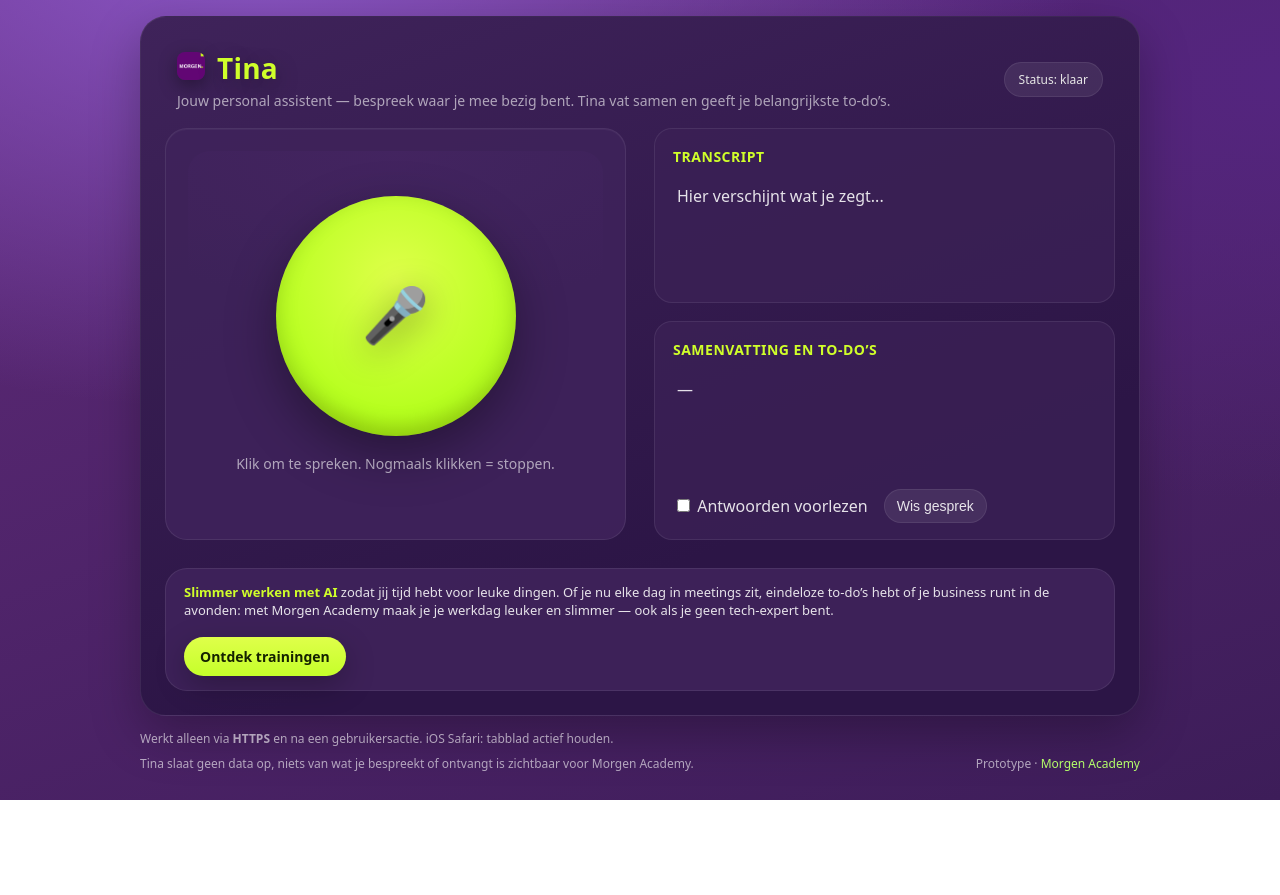
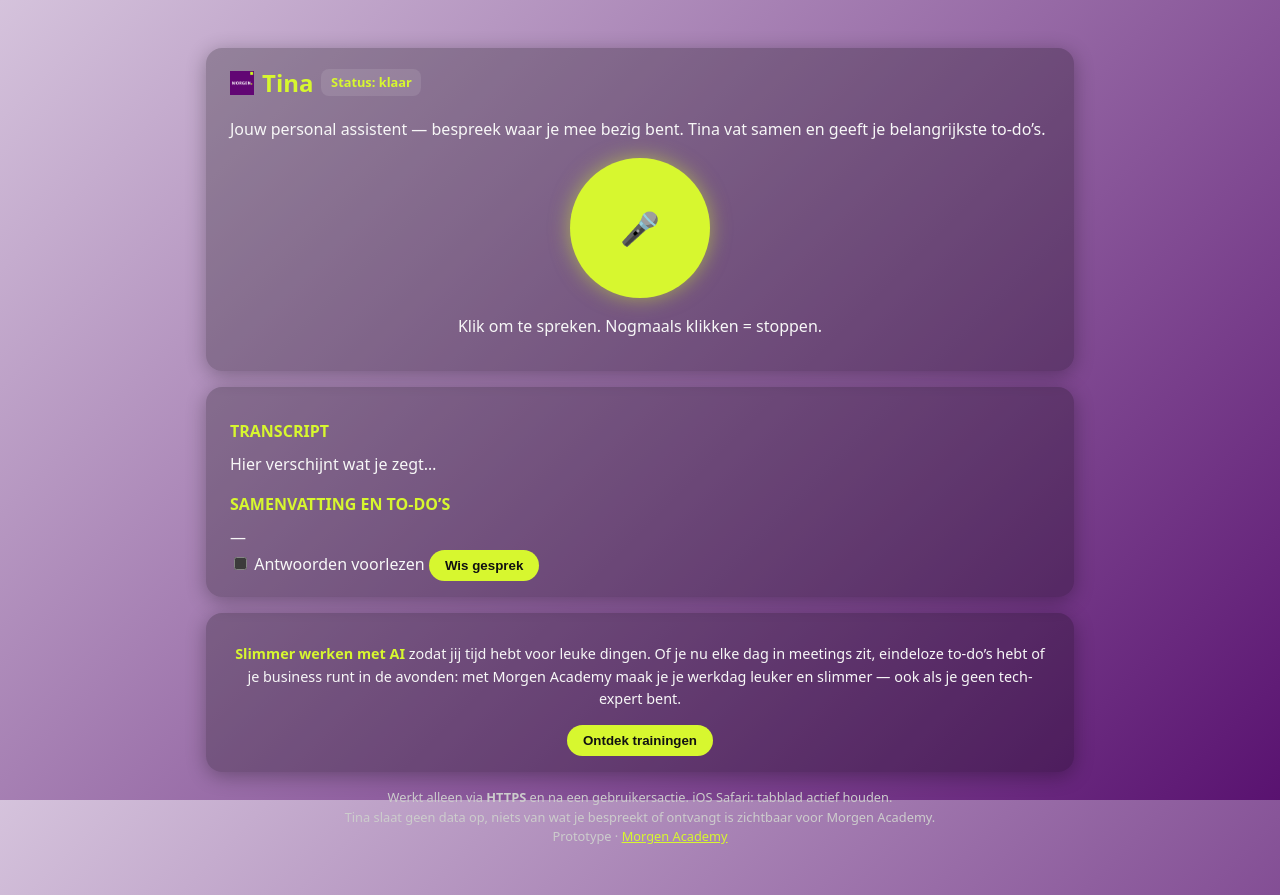
Before and after one commit to harmenvanheist-dotcom/Tina-voice, a plain HTML site: page index.html in a window 1280 px wide. Both pictures are taken after a click on the button "Wis gesprek". Before the commit the page ends 800 px from the top, so only its background shows below. Drawn offline with Linux system fonts and the light colour scheme.

Commit message:
Update index.html

```diff
--- a/index.html
+++ b/index.html
@@ -2,339 +2,156 @@
 <html lang="nl">
 <head>
   <meta charset="utf-8" />
-  <meta name="viewport" content="width=device-width, initial-scale=1" />
-  <title>Tina – Voice assistent</title>
-  <meta name="color-scheme" content="dark light">
+  <meta name="viewport" content="width=device-width, initial-scale=1, viewport-fit=cover" />
+  <title>Tina · Voice Assistant · Morgen Academy</title>
+  <meta name="description" content="Nederlandstalige voice interface met native microfoon-toegang." />
+  <link rel="icon" href="logo.png">
   <style>
-    :root{
-      --bg1:#5f2a79;          /* gradient paars */
-      --bg2:#3d1d59;
-      --card:#3f235aee;
-      --cardSoft:#3b2155cc;
-      --border:rgba(255,255,255,.08);
-      --text:#ffffffde;
-      --muted:#ffffff99;
-      --brand:#d0ff2a;        /* lime */
-      --brandText:#152200;
-      --shadow:0 18px 50px rgba(0,0,0,.28);
-      --radius:22px;
-      --radiusLg:26px;
-      --gap:28px;
-      --maxW:1000px;
+    :root { color-scheme: dark; }
+    * { box-sizing: border-box; }
+    body {
+      margin: 0;
+      font: 16px/1.55 system-ui, -apple-system, "Segoe UI", Roboto, Inter, Arial, sans-serif;
+      background: linear-gradient(135deg, #D5C3DC 0%, #591270 100%) fixed;
+      color: #f7f7f7;
     }
-    *{box-sizing:border-box}
-    html,body{height:100%}
-    body{
-      margin:0; font-family: ui-sans-serif, system-ui, -apple-system, Segoe UI, Roboto, Helvetica, Arial;
-      color:var(--text);
-      background: radial-gradient(1200px 700px at 20% -10%, #8d58c9 0%, transparent 70%),
-                  radial-gradient(1200px 700px at 100% 10%, #54257f 0%, transparent 60%),
-                  linear-gradient(160deg,var(--bg1),var(--bg2));
-      min-height:100%;
-      -webkit-font-smoothing:antialiased;
-      padding: max(16px, env(safe-area-inset-top)) max(16px, env(safe-area-inset-right)) max(24px, env(safe-area-inset-bottom)) max(16px, env(safe-area-inset-left));
+    .container { max-width: 900px; margin: 2rem auto; padding: 1rem; }
+    .card {
+      background: rgba(0,0,0,0.25);
+      border-radius: 1rem;
+      padding: 1rem 1.5rem;
+      margin-bottom: 1rem;
+      box-shadow: 0 4px 20px rgba(0,0,0,0.3);
     }
-
-    /* Shell */
-    .wrap{max-width:var(--maxW); margin:0 auto}
-    .panel{
-      background:linear-gradient(160deg,#3f235a,#2c1546 70%);
-      border:1px solid var(--border);
-      box-shadow:var(--shadow);
-      border-radius:var(--radiusLg);
-      padding:24px;
+    h1 { font-size: 1.5rem; margin: 0; color: #d7f72f; display: flex; align-items: center; gap: .5rem; }
+    h2 { font-size: 1rem; margin: 1rem 0 .5rem; color: #d7f72f; text-transform: uppercase; }
+    button {
+      border: none;
+      background: #d7f72f;
+      color: #111;
+      font-weight: 600;
+      padding: .5rem 1rem;
+      border-radius: 999px;
+      cursor: pointer;
     }
-    .top{
-      display:flex; align-items:center; justify-content:space-between;
-      gap:12px; padding:8px 12px 0 12px;
+    button:hover { filter: brightness(0.9); }
+    .mic-btn {
+      display: block;
+      margin: 1rem auto;
+      font-size: 2rem;
+      width: 140px; height: 140px;
+      border-radius: 50%;
+      background: #d7f72f;
+      display: flex; align-items: center; justify-content: center;
+      cursor: pointer;
+      box-shadow: 0 0 20px rgba(215, 247, 47, 0.5);
     }
-    .brand{
-      display:flex; align-items:center; gap:12px;
-    }
-    .brand img{
-      width:28px; height:28px; border-radius:8px; box-shadow:0 6px 18px rgba(0,0,0,.35);
-    }
-    .brand a{ color:var(--text); text-decoration:none }
-    .title{
-      font-size:28px; font-weight:800; letter-spacing:.2px;
-      color:var(--brand);
-      text-shadow:0 6px 22px rgba(0,0,0,.35);
-    }
-    .subtitle{
-      margin-top:4px; color:var(--muted); font-size:14px;
-    }
-    .status{
-      background:rgba(255,255,255,.08); border:1px solid var(--border);
-      color:#e6e6e6; border-radius:999px; padding:8px 14px; font-size:12px;
-    }
-
-    /* 2-koloms canvas (zoals de oudere layout) */
-    .grid{
-      display:grid; grid-template-columns: 1fr 1fr; gap:var(--gap);
-      margin-top:18px;
-    }
-    .card{
-      background:var(--card);
-      border:1px solid var(--border);
-      border-radius:var(--radius);
-      padding:22px;
-      box-shadow: inset 0 1px 0 rgba(255,255,255,.04);
-    }
-
-    /* Mic block links */
-    .micWrap{
-      display:flex; flex-direction:column; align-items:center; justify-content:center;
-      gap:18px; height:100%;
-      background: radial-gradient(600px 260px at 50% 0%, #4a276a66 0%, transparent 60%);
-      border-radius:var(--radius);
-    }
-    .micBtn{
-      width:240px; height:240px; border-radius:50%;
-      display:grid; place-items:center;
-      background: radial-gradient(circle at 50% 35%, #dfff4a, #b6ff1e 68%, #9be000 100%);
-      box-shadow: 0 18px 50px rgba(0,0,0,.35), inset 0 -8px 22px rgba(0,0,0,.18);
-      border:none; cursor:pointer; transition: transform .06s ease;
-    }
-    .micBtn:active{ transform: scale(.98) }
-    .micIcon{ font-size:54px; filter: drop-shadow(0 8px 18px rgba(0,0,0,.35)); }
-    .hint{ color:var(--muted); font-size:14px; }
-
-    /* Rechter contentcard met transcript + antwoord onder elkaar */
-    .rightCol{ display:flex; flex-direction:column; gap:18px; }
-    .section{
-      background:var(--cardSoft);
-      border:1px solid var(--border);
-      border-radius:18px;
-      padding:18px 18px 16px;
-    }
-    .h{
-      color:var(--brand); font-size:14px; font-weight:800; letter-spacing:.5px; margin:0 0 10px;
-    }
-    .box{
-      min-height:110px; border-radius:14px; padding:8px 4px 12px;
-      color:var(--text); font-size:16px; line-height:1.6;
-    }
-    .controls{
-      margin-top:10px; display:flex; align-items:center; gap:16px; flex-wrap:wrap;
-    }
-    .chk{ accent-color:var(--brand); }
-    .ghost{
-      background: rgba(255,255,255,.08);
-      color:var(--text);
-      border:1px solid var(--border);
-      border-radius:999px;
-      padding:8px 12px;
-      font-size:14px;
-      cursor:pointer;
-    }
-    .ghost:hover{ background: rgba(255,255,255,.12) }
-
-    /* Promo blok (kleiner & subtieler) */
-    .promo{
-      margin-top:var(--gap);
-      background:var(--card);
-      border:1px solid var(--border);
-      border-radius:var(--radius);
-      padding:14px 18px;
-      display:flex; align-items:center; justify-content:space-between; gap:18px; flex-wrap:wrap;
-    }
-    .promoText{
-      font-size:13px; color:var(--text);
-    }
-    .promoText .hi{ color:var(--brand); font-weight:800 }
-    .cta{
-      border:none; cursor:pointer;
-      background:linear-gradient(180deg, #dfff4a, #c5ff2a);
-      color:var(--brandText); font-weight:700;
-      border-radius:999px; padding:10px 16px; box-shadow:0 10px 30px rgba(0,0,0,.25);
-      text-decoration:none; display:inline-block; font-size:14px;
-    }
-
-    /* Footer */
-    footer{
-      max-width:var(--maxW); margin:14px auto 0; color:var(--muted); font-size:12px;
-      display:flex; gap:8px; flex-wrap:wrap; align-items:center; justify-content:space-between;
-    }
-    footer a{ color:#b4ff6a; text-decoration:none }
-
-    /* Mobile */
-    @media (max-width: 820px){
-      .grid{ grid-template-columns:1fr; }
-      .micBtn{ width:56vw; height:56vw; max-width:360px; max-height:360px; }
-      .wrap{ padding-top: max(6px, env(safe-area-inset-top)); }
-      .panel{ padding:18px; }
-      .promo{ align-items:flex-start }
-      .subtitle{ line-height:1.4 }
-    }
+    .mic-btn:hover { transform: scale(1.05); }
+    .footer-note { font-size: 0.8rem; color: #ccc; margin-top: 1rem; text-align: center; }
+    .promo { font-size: 0.9rem; text-align: center; }
+    .promo strong { color: #d7f72f; }
+    .status { float: right; font-size: 0.8rem; background: rgba(255,255,255,0.1); padding: .2rem .6rem; border-radius: .5rem; }
   </style>
 </head>
 <body>
-  <div class="wrap">
-    <div class="panel">
-      <div class="top">
-        <div>
-          <div class="brand">
-            <a href="https://morgenacademy.nl" target="_blank" rel="noopener">
-              <img src="./logo.png" alt="Morgen Academy">
-            </a>
-            <div class="title">Tina</div>
-          </div>
-          <div class="subtitle">Jouw personal assistent — bespreek waar je mee bezig bent. Tina vat samen en geeft je belangrijkste to-do’s.</div>
-        </div>
-        <div class="status" id="status">Status: klaar</div>
-      </div>
-
-      <div class="grid">
-        <!-- LEFT: Mic -->
-        <div class="card">
-          <div class="micWrap">
-            <button id="micBtn" class="micBtn" aria-label="Spreken starten of stoppen">
-              <span class="micIcon">🎤</span>
-            </button>
-            <div class="hint">Klik om te spreken. Nogmaals klikken = stoppen.</div>
-          </div>
-        </div>
-
-        <!-- RIGHT: Transcript + Answer (onder elkaar) -->
-        <div class="rightCol">
-          <div class="section">
-            <p class="h">TRANSCRIPT</p>
-            <div id="transcript" class="box">Hier verschijnt wat je zegt...</div>
-          </div>
-
-          <div class="section">
-            <p class="h">SAMENVATTING EN TO-DO’S</p>
-            <div id="answer" class="box">—</div>
-            <div class="controls">
-              <label><input id="ttsToggle" class="chk" type="checkbox"> Antwoorden voorlezen</label>
-              <button id="clearBtn" class="ghost" type="button">Wis gesprek</button>
-            </div>
-          </div>
-        </div>
-      </div>
-
-      <!-- Promo (kleiner) -->
-      <div class="promo">
-        <div class="promoText">
-          <span class="hi">Slimmer werken met AI</span> zodat jij tijd hebt voor leuke dingen. Of je nu elke dag in meetings zit, eindeloze to-do’s hebt of je business runt in de avonden: met Morgen Academy maak je je werkdag leuker en slimmer — ook als je geen tech-expert bent.
-        </div>
-        <a class="cta" href="https://morgenacademy.nl" target="_blank" rel="noopener">Ontdek trainingen</a>
-      </div>
+  <div class="container">
+    <div class="card">
+      <h1><img src="logo.png" alt="Morgen Academy" style="height:24px;"> Tina <span id="status" class="status">Status: klaar</span></h1>
+      <p>Jouw personal assistent — bespreek waar je mee bezig bent. Tina vat samen en geeft je belangrijkste to-do’s.</p>
+      <div class="mic-btn" id="micBtn">🎤</div>
+      <p style="text-align:center;">Klik om te spreken. Nogmaals klikken = stoppen.</p>
     </div>
 
-    <footer>
-      <div>Werkt alleen via <strong>HTTPS</strong> en na een gebruikersactie. iOS Safari: tabblad actief houden.</div>
-      <div>Tina slaat geen data op, niets van wat je bespreekt of ontvangt is zichtbaar voor Morgen Academy.</div>
-      <div>Prototype · <a href="https://morgenacademy.nl" target="_blank" rel="noopener">Morgen Academy</a></div>
-    </footer>
+    <div class="card">
+      <h2>Transcript</h2>
+      <div id="transcript">Hier verschijnt wat je zegt…</div>
+      <h2>Samenvatting en To-Do’s</h2>
+      <div id="output">—</div>
+      <label><input type="checkbox" id="speakToggle"> Antwoorden voorlezen</label>
+      <button id="clearBtn">Wis gesprek</button>
+    </div>
+
+    <div class="card promo">
+      <p><strong>Slimmer werken met AI</strong> zodat jij tijd hebt voor leuke dingen. Of je nu elke dag in meetings zit, eindeloze to-do’s hebt of je business runt in de avonden: met Morgen Academy maak je je werkdag leuker en slimmer — ook als je geen tech-expert bent.</p>
+      <button onclick="window.open('https://morgenacademy.nl','_blank')">Ontdek trainingen</button>
+    </div>
+
+    <div class="footer-note">
+      Werkt alleen via <b>HTTPS</b> en na een gebruikersactie. iOS Safari: tabblad actief houden. <br>
+      Tina slaat geen data op, niets van wat je bespreekt of ontvangt is zichtbaar voor Morgen Academy. <br>
+      Prototype · <a href="https://morgenacademy.nl" target="_blank" style="color:#d7f72f;">Morgen Academy</a>
+    </div>
   </div>
 
   <script>
-    // --- Kleine helper UI ---
-    const $ = s => document.querySelector(s);
-    const statusEl = $('#status');
-    const ttsToggle = $('#ttsToggle');
-    const micBtn = $('#micBtn');
-    const transcriptEl = $('#transcript');
-    const answerEl = $('#answer');
-    const clearBtn = $('#clearBtn');
+    const ASK_TINA_ENDPOINT =
+      (location.hostname === 'tina.morgenacademy.nl')
+        ? '/.netlify/functions/ask-tina'
+        : 'https://tina.morgenacademy.nl/.netlify/functions/ask-tina';
 
-    // Gespreksgeschiedenis voor “doorpraten”
-    let history = []; //  {role:'user'|'assistant', content:string}[]
-    let speaking = false;
+    const micBtn = document.getElementById('micBtn');
+    const transcriptEl = document.getElementById('transcript');
+    const outputEl = document.getElementById('output');
+    const statusEl = document.getElementById('status');
+    const clearBtn = document.getElementById('clearBtn');
+    const speakToggle = document.getElementById('speakToggle');
+    let recognition;
     let synth = window.speechSynthesis;
 
-    function setStatus(txt){ statusEl.textContent = 'Status: ' + txt; }
-    function speak(text){
-      if(!ttsToggle.checked || !('speechSynthesis' in window)) return;
-      if(speaking) synth.cancel();
-      const u = new SpeechSynthesisUtterance(text);
-      u.lang = 'nl-NL';
-      speaking = true;
-      u.onend = () => speaking = false;
-      synth.speak(u);
+    function speak(text) {
+      if (!speakToggle.checked) return;
+      const utter = new SpeechSynthesisUtterance(text);
+      utter.lang = 'nl-NL';
+      synth.speak(utter);
     }
 
-    // Web Speech API (browser) voor spraak-naar-tekst
-    const SR = window.SpeechRecognition || window.webkitSpeechRecognition;
-    let rec;
-    if(SR){
-      rec = new SR();
-      rec.lang = 'nl-NL';
-      rec.interimResults = true;
-      rec.continuous = true;
-      rec.maxAlternatives = 1;
-
-      let buffer = '';
-
-      rec.onstart = () => setStatus('luisteren…');
-      rec.onend = () => { setStatus('verwerken…'); if(buffer.trim()) sendToTina(buffer.trim()); buffer=''; };
-      rec.onerror = () => setStatus('fout');
-
-      rec.onresult = (evt)=>{
-        let interim = '';
-        for(let i = evt.resultIndex; i < evt.results.length; i++){
-          const res = evt.results[i];
-          (res.isFinal ? (buffer += res[0].transcript+' ') : (interim += res[0].transcript));
+    function startRecognition() {
+      recognition = new (window.SpeechRecognition || window.webkitSpeechRecognition)();
+      recognition.lang = 'nl-NL';
+      recognition.interimResults = true;
+      recognition.onresult = e => {
+        let txt = Array.from(e.results).map(r => r[0].transcript).join('');
+        transcriptEl.textContent = txt;
+        if (e.results[0].isFinal) {
+          callTina(txt);
         }
-        transcriptEl.textContent = (buffer + (interim ? (' '+interim) : '')).trim();
       };
-    } else {
-      micBtn.disabled = true;
-      transcriptEl.textContent = 'Je browser ondersteunt geen spraakherkenning.';
+      recognition.onerror = e => { statusEl.textContent = 'Status: fout'; };
+      recognition.onend = () => { statusEl.textContent = 'Status: klaar'; };
+      recognition.start();
+      statusEl.textContent = 'Status: luisteren…';
     }
 
-    micBtn.addEventListener('click', ()=>{
-      if(!rec) return;
-      if(statusEl.textContent.includes('luisteren')){ rec.stop(); }
-      else { transcriptEl.textContent = '…verwerken…'; answerEl.textContent = '—'; rec.start(); }
-    });
-
-    clearBtn.addEventListener('click', ()=>{
-      history = [];
-      transcriptEl.textContent = 'Hier verschijnt wat je zegt...';
-      answerEl.textContent = '—';
-      setStatus('klaar');
-      if(speaking) synth.cancel();
-    });
-
-    async function sendToTina(text){
-      try{
-        setStatus('verwerken…');
-        history.push({ role:'user', content:text });
-
-        const resp = await fetch('/.netlify/functions/ask-tina', {
-          method:'POST',
-          headers:{ 'Content-Type':'application/json' },
-          body: JSON.stringify({ input: text, history })
+    async function callTina(text) {
+      statusEl.textContent = 'Status: verwerken…';
+      try {
+        const resp = await fetch(ASK_TINA_ENDPOINT, {
+          method: 'POST',
+          headers: { 'Content-Type': 'application/json' },
+          body: JSON.stringify({ input: text })
         });
-
-        if(!resp.ok){
-          const err = await resp.text();
-          answerEl.textContent = 'Er ging iets mis bij het ophalen van het antwoord.';
-          console.error('OpenAI/Function error:', err);
-          setStatus('fout');
-          return;
-        }
-
         const data = await resp.json();
-        const reply = (data.reply || '(geen antwoord)').trim();
-        answerEl.textContent = reply;
-        history.push({ role:'assistant', content:reply });
-
-        // Eventuele vervolg-vraag laten horen
-        if(data.followUp){
-          speak(data.followUp);
-        }else{
-          speak(reply);
-        }
-        setStatus('klaar');
-      }catch(e){
-        console.error(e);
-        setStatus('fout');
-        answerEl.textContent = 'Kon geen verbinding maken.';
+        outputEl.textContent = data.reply || '(geen antwoord)';
+        speak(data.reply || '');
+        statusEl.textContent = 'Status: klaar';
+      } catch (err) {
+        outputEl.textContent = 'Er ging iets mis bij het ophalen van het antwoord.';
+        statusEl.textContent = 'Status: fout';
       }
     }
+
+    micBtn.onclick = () => {
+      if (recognition && statusEl.textContent.includes('luisteren')) {
+        recognition.stop();
+      } else {
+        startRecognition();
+      }
+    };
+
+    clearBtn.onclick = () => {
+      transcriptEl.textContent = 'Hier verschijnt wat je zegt…';
+      outputEl.textContent = '—';
+    };
   </script>
 </body>
 </html>
```
